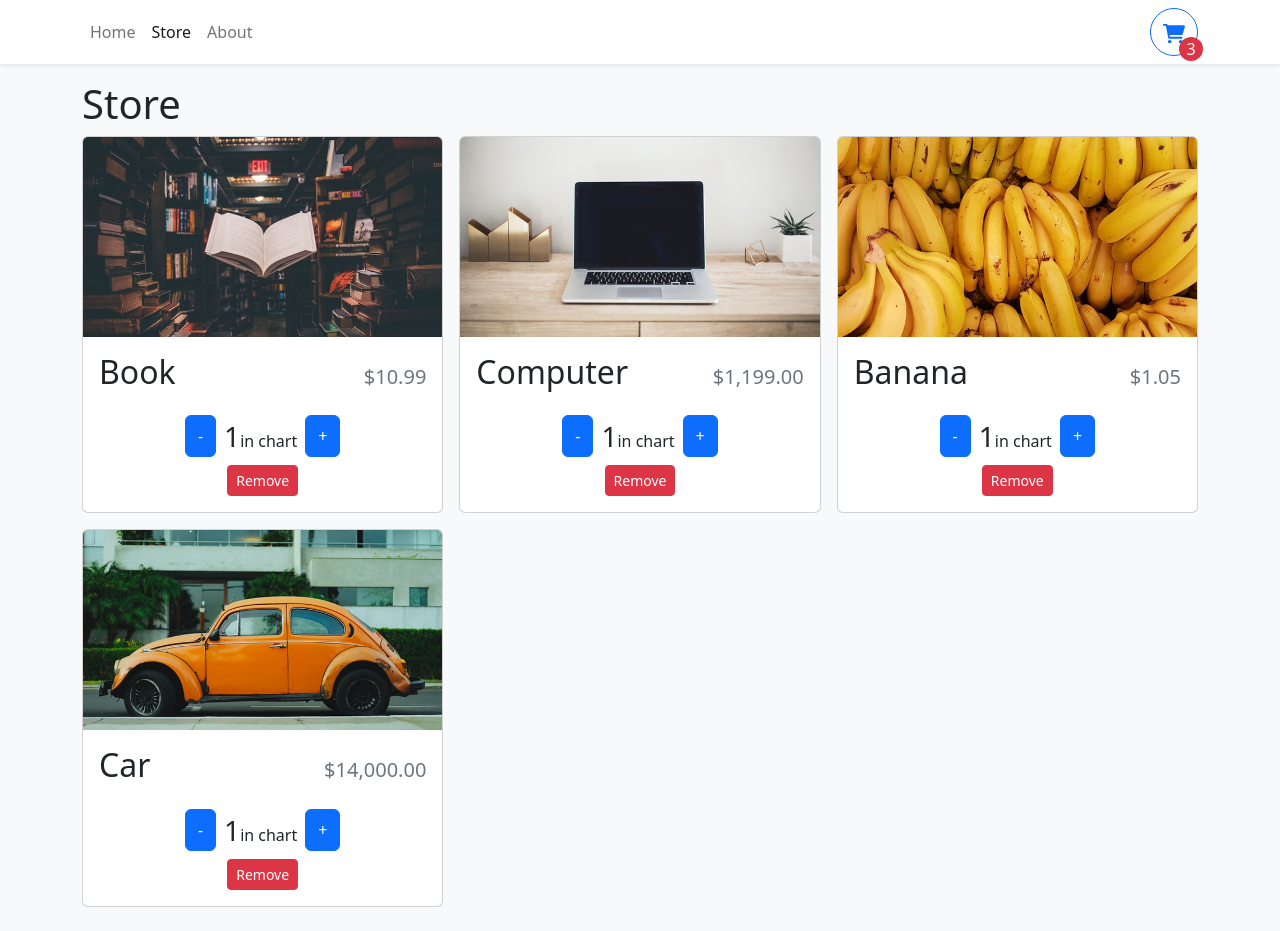
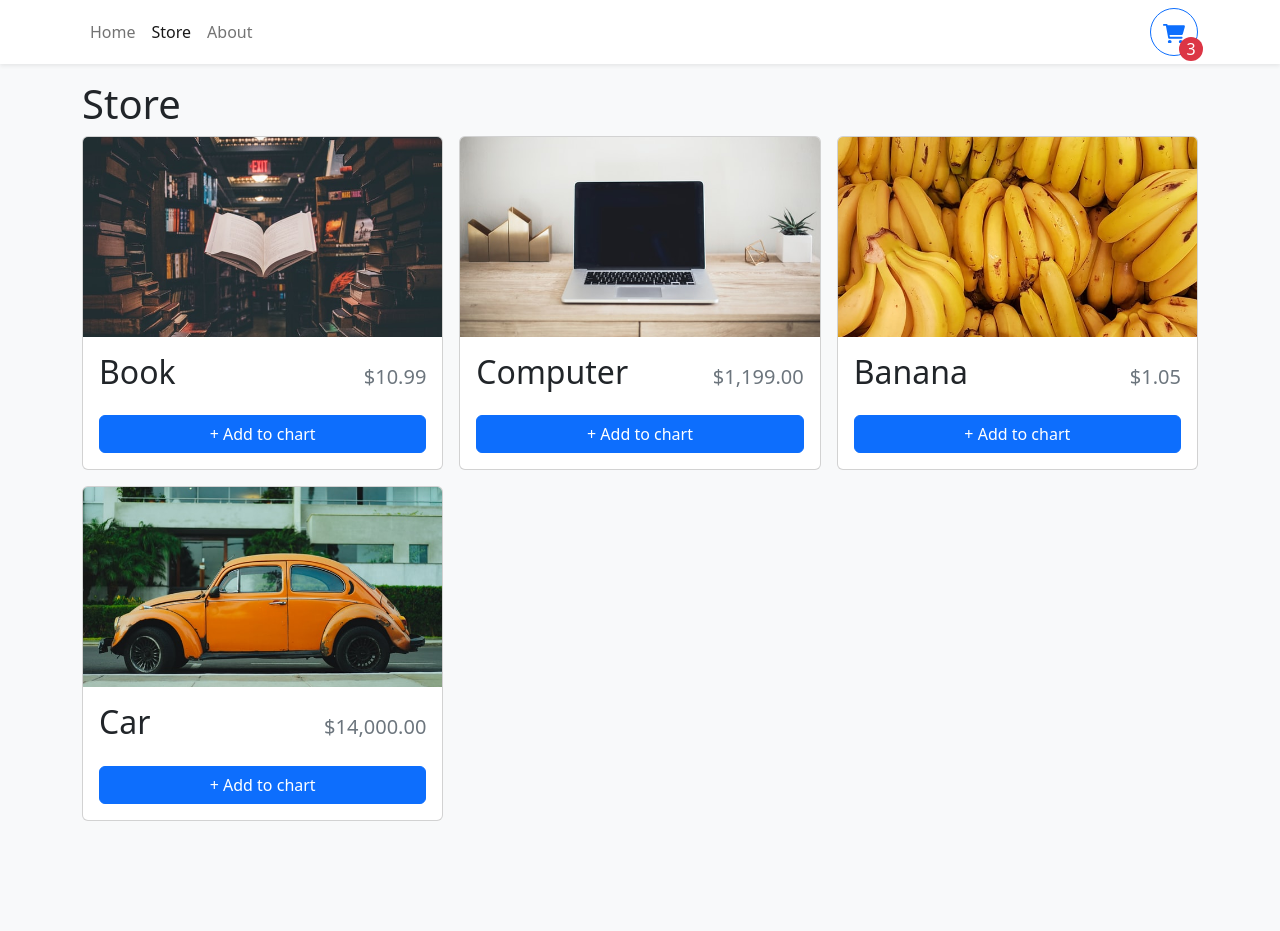
Before and after one commit to edo979/shopping-cart, a React (Vite) app: page /store in a window 1280 px wide. After the commit the page ends 845 px from the top, so only its background shows below. Built offline with nearby package versions, Linux system fonts and the light colour scheme.

Commit message:
use func from context

```diff
--- a/src/components/StoreItem.tsx
+++ b/src/components/StoreItem.tsx
@@ -1,4 +1,5 @@
 import { Card, Button } from 'react-bootstrap'
+import { useShoppingCart } from '../context/ShoppingCartContext'
 import { formatCurrency } from '../utilities/formatCurrency'
 
 type StoreItemsProps = {
@@ -9,7 +10,13 @@ type StoreItemsProps = {
 }
 
 export function StoreItem({ id, name, price, imgUrl }: StoreItemsProps) {
-  const quantity = 1
+  const {
+    getItemQuantity,
+    increaseCartQuantity,
+    decreaseCartQuantity,
+    removeFromCart,
+  } = useShoppingCart()
+  const quantity = getItemQuantity(id)
 
   return (
     <Card className="h-100">
```
